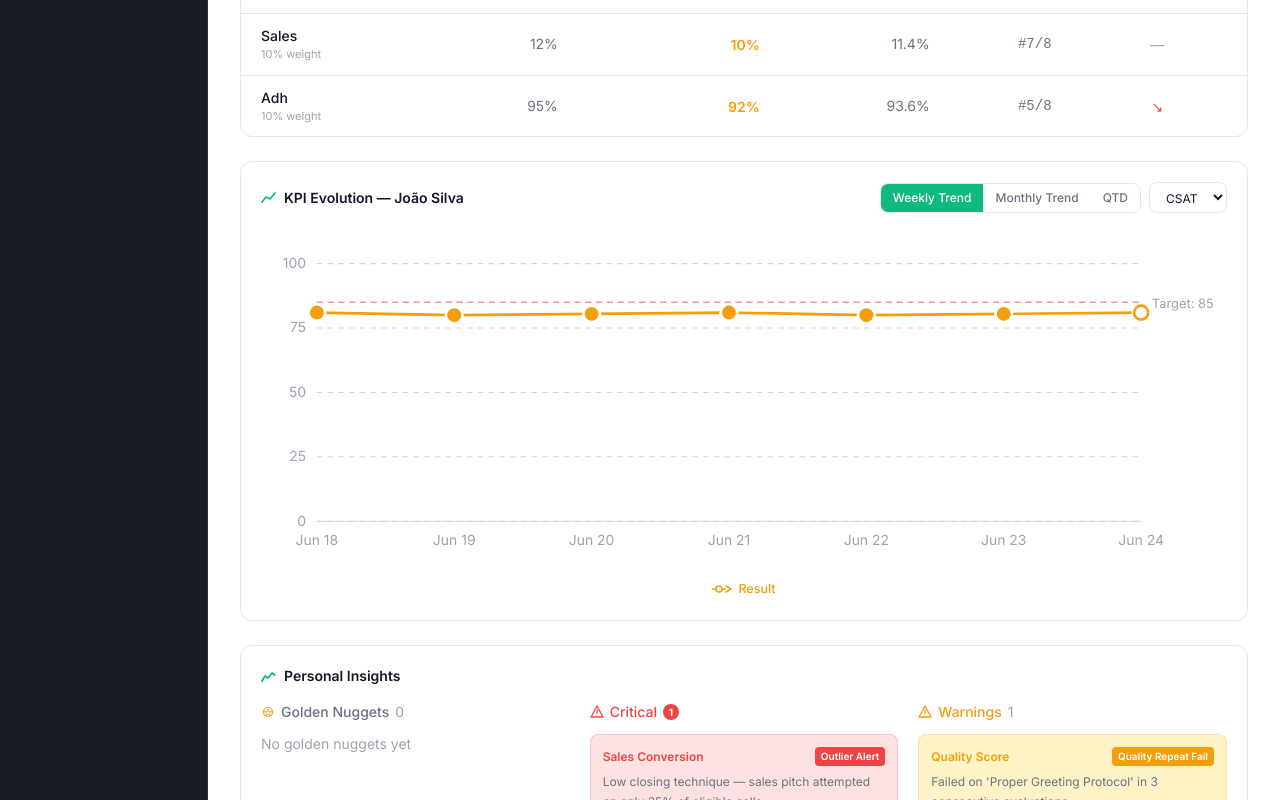
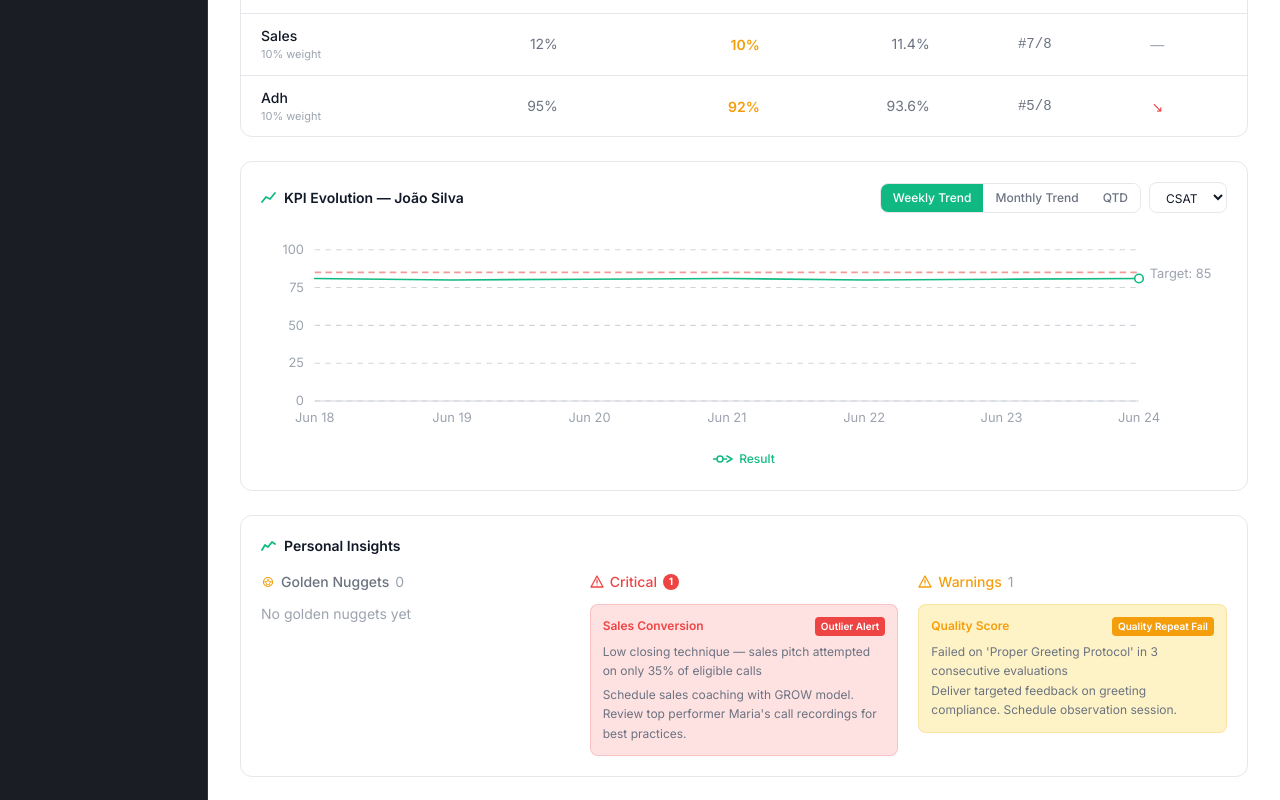
Before and after one commit to andresromero-blip/ops-supervisor-prototypes, a Next.js app: page /projects/20260620-agent-view in a window 1280 px wide. Shown: the part 594-1394 px from the top of the page. Built offline with nearby package versions, Linux system fonts and the light colour scheme.

Commit message:
Update page.tsx

```diff
--- a/app/projects/20260620-agent-view/page.tsx
+++ b/app/projects/20260620-agent-view/page.tsx
@@ -114,23 +114,22 @@ const DATES_MONTHLY = ["M-3","M-2","M-1"];
 const DATES_QTD     = ["Apr","May","Jun"];
 
 function KpiEvolutionChart({
-  vals, dates, target, color,
+  vals, dates, target,
 }: {
   vals: number[]; dates: string[]; target: number; color: string;
 }) {
   const [hoverIdx, setHoverIdx] = useState<number | null>(null);
 
-  // SVG canvas
+  // Always green — matches original exactly
+  const lineColor = "#10B981";
+
+  // SVG canvas — compact height matching original card
   const W  = 900;
-  const H  = 320;
-  const PL = 52;   // Y-axis labels
-  const PR = 80;   // "Target: N" text
-  const PT = 24;   // top
-  const PB = 44;   // X-axis labels
-
-  const lineColor = color === "green" ? "#10B981"
-                  : color === "orange" ? "#F59E0B"
-                  : "#EF4444";
+  const H  = 200;
+  const PL = 50;
+  const PR = 82;
+  const PT = 16;
+  const PB = 36;
 
   // Y scale: 0 → rounded max
   const rawMax = Math.max(...vals, target);
@@ -144,8 +143,10 @@ function KpiEvolutionChart({
   const yTicks   = [0, 25, 50, 75, 100].filter(t => t <= yMax + 5);
   const targetY  = toY(target);
   const points   = vals.map((v, i) => [toX(i), toY(v)] as [number, number]);
-  const linePath = points.map(([x, y], i) =>
-    `${i === 0 ? "M" : "L"} ${x.toFixed(1)} ${y.toFixed(1)}`).join(" ");
+  const linePath = points
+    .map(([x, y], i) => `${i === 0 ? "M" : "L"} ${x.toFixed(1)} ${y.toFixed(1)}`)
+    .join(" ");
+
   const segW = (W - PL - PR) / Math.max(dates.length - 1, 1);
 
   return (
@@ -156,32 +157,28 @@ function KpiEvolutionChart({
         style={{ display: "block", aspectRatio: `${W}/${H}` }}
         onMouseLeave={() => setHoverIdx(null)}
       >
-        {/* White background for plot area */}
+        {/* White plot area */}
         <rect x={PL} y={PT} width={W - PL - PR} height={H - PT - PB} fill="#fff" />
 
-        {/* Y grid lines — dashed, matching original */}
+        {/* Y grid lines — dashed */}
         {yTicks.map(tick => {
           const ty = toY(tick);
           return (
             <g key={tick}>
               <line
                 x1={PL} y1={ty} x2={W - PR} y2={ty}
-                stroke="#D1D5DB"
-                strokeWidth="1"
-                strokeDasharray="5 5"
+                stroke="#D1D5DB" strokeWidth="1" strokeDasharray="5 5"
               />
               <text
                 x={PL - 10} y={ty + 4}
-                textAnchor="end"
-                fontSize="13"
-                fill="#9CA3AF"
-                fontFamily="Inter,system-ui,sans-serif"
+                textAnchor="end" fontSize="12"
+                fill="#9CA3AF" fontFamily="Inter,system-ui,sans-serif"
               >{tick}</text>
             </g>
           );
         })}
 
-        {/* X baseline — solid grey */}
+        {/* X baseline */}
         <line
           x1={PL} y1={H - PB} x2={W - PR} y2={H - PB}
           stroke="#D1D5DB" strokeWidth="1"
@@ -190,75 +187,61 @@ function KpiEvolutionChart({
         {/* Target line — red dashed */}
         <line
           x1={PL} y1={targetY} x2={W - PR} y2={targetY}
-          stroke="#EF4444"
-          strokeWidth="1.5"
-          strokeDasharray="6 4"
-          opacity="0.55"
+          stroke="#EF4444" strokeWidth="1.5"
+          strokeDasharray="6 4" opacity="0.55"
         />
         <text
           x={W - PR + 10} y={targetY + 5}
-          fontSize="12"
-          fill="#9CA3AF"
+          fontSize="12" fill="#9CA3AF"
           fontFamily="Inter,system-ui,sans-serif"
         >Target: {target}</text>
 
-        {/* Main data line */}
+        {/* Main line — thin, 1.5px */}
         <path
-          d={linePath}
-          fill="none"
-          stroke={lineColor}
-          strokeWidth="2.5"
-          strokeLinejoin="round"
-          strokeLinecap="round"
+          d={linePath} fill="none"
+          stroke={lineColor} strokeWidth="1.5"
+          strokeLinejoin="round" strokeLinecap="round"
         />
 
-        {/* Hover vertical line */}
+        {/* Hover crosshair */}
         {hoverIdx !== null && (
           <line
             x1={toX(hoverIdx)} y1={PT}
             x2={toX(hoverIdx)} y2={H - PB}
-            stroke="#9CA3AF"
-            strokeWidth="1"
+            stroke="#D1D5DB" strokeWidth="1"
           />
         )}
 
-        {/* Data points:
-            - All points: solid fill, white ring between fill and line (boxed look)
-            - Last point: white fill + colored stroke (hollow)
-         */}
+        {/* Only ONE dot visible — the hovered point (solid small green)
+            Last point always shows as hollow outline */}
         {points.map(([x, y], i) => {
           const isLast    = i === vals.length - 1;
           const isHovered = hoverIdx === i;
-          const r = isHovered ? 8 : 6.5;
+
+          if (isHovered) {
+            return (
+              <circle key={i} cx={x} cy={y} r={5}
+                fill={lineColor} stroke="none"
+              />
+            );
+          }
           if (isLast) {
             return (
-              <g key={i}>
-                {/* white halo */}
-                <circle cx={x} cy={y} r={r + 2.5} fill="#fff" />
-                {/* colored ring */}
-                <circle cx={x} cy={y} r={r} fill="#fff" stroke={lineColor} strokeWidth="2.5" />
-              </g>
+              <circle key={i} cx={x} cy={y} r={4}
+                fill="#fff" stroke={lineColor} strokeWidth="1.5"
+              />
             );
           }
-          return (
-            <g key={i}>
-              {/* white halo between line and dot */}
-              <circle cx={x} cy={y} r={r + 2.5} fill="#fff" />
-              {/* solid dot */}
-              <circle cx={x} cy={y} r={r} fill={lineColor} />
-            </g>
-          );
+          // All other points: invisible (line only)
+          return null;
         })}
 
         {/* X date labels */}
         {dates.map((d, i) => (
           <text
-            key={d}
-            x={toX(i)} y={H - PB + 22}
-            textAnchor="middle"
-            fontSize="13"
-            fill="#9CA3AF"
-            fontFamily="Inter,system-ui,sans-serif"
+            key={d} x={toX(i)} y={H - PB + 20}
+            textAnchor="middle" fontSize="12"
+            fill="#9CA3AF" fontFamily="Inter,system-ui,sans-serif"
           >{d}</text>
         ))}
 
@@ -268,11 +251,9 @@ function KpiEvolutionChart({
           const x0 = i === 0 ? PL : cx - segW / 2;
           const x1 = i === dates.length - 1 ? W - PR : cx + segW / 2;
           return (
-            <rect
-              key={i}
+            <rect key={i}
               x={x0} y={PT}
-              width={x1 - x0}
-              height={H - PT - PB}
+              width={x1 - x0} height={H - PT - PB}
               fill="transparent"
               onMouseEnter={() => setHoverIdx(i)}
             />
@@ -286,36 +267,30 @@ function KpiEvolutionChart({
         const pctY  = toY(vals[hoverIdx]) / H * 100;
         const right = pctX > 60;
         return (
-          <div
-            style={{
-              position: "absolute",
-              ...(right
-                ? { right: `calc(${100 - pctX}% + 14px)` }
-                : { left:  `calc(${pctX}% + 14px)` }),
-              top:             `${pctY}%`,
-              transform:       "translateY(-50%)",
-              background:      "#fff",
-              border:          "1px solid #F0F0F0",
-              borderRadius:    10,
-              padding:         "10px 14px",
-              pointerEvents:   "none",
-              whiteSpace:      "nowrap",
-              zIndex:          30,
-              boxShadow:       "0 2px 12px rgba(0,0,0,0.08)",
-              minWidth:        90,
-            }}
-          >
-            <p style={{
-              margin: 0, fontWeight: 600,
-              color: "#111827", fontSize: 13, marginBottom: 6,
-            }}>
+          <div style={{
+            position: "absolute",
+            ...(right
+              ? { right: `calc(${100 - pctX}% + 12px)` }
+              : { left:  `calc(${pctX}% + 12px)` }),
+            top:           `${pctY}%`,
+            transform:     "translateY(-50%)",
+            background:    "#fff",
+            border:        "1px solid #F0F0F0",
+            borderRadius:  10,
+            padding:       "9px 13px",
+            pointerEvents: "none",
+            whiteSpace:    "nowrap",
+            zIndex:        30,
+            boxShadow:     "0 2px 12px rgba(0,0,0,0.08)",
+            minWidth:      86,
+          }}>
+            <p style={{ margin: 0, fontWeight: 600, color: "#111827", fontSize: 13, marginBottom: 5 }}>
               {dates[hoverIdx]}
             </p>
             <div style={{ display: "flex", alignItems: "center", gap: 6 }}>
               <span style={{
                 width: 8, height: 8, borderRadius: "50%",
-                background: lineColor,
-                display: "inline-block", flexShrink: 0,
+                background: lineColor, display: "inline-block", flexShrink: 0,
               }} />
               <span style={{ color: lineColor, fontWeight: 600, fontSize: 13 }}>
                 : {vals[hoverIdx]}
@@ -326,14 +301,10 @@ function KpiEvolutionChart({
       })()}
 
       {/* Result label */}
-      <div style={{ textAlign: "center", marginTop: 8 }}>
+      <div style={{ textAlign: "center", marginTop: 6 }}>
         <span style={{
-          display:    "inline-flex",
-          alignItems: "center",
-          gap:        6,
-          fontSize:   12.5,
-          color:      lineColor,
-          fontWeight: 500,
+          display: "inline-flex", alignItems: "center", gap: 6,
+          fontSize: 12, color: lineColor, fontWeight: 500,
         }}>
           <svg width="20" height="10" viewBox="0 0 20 10" fill="none">
             <line x1="0" y1="5" x2="14" y2="5" stroke={lineColor} strokeWidth="1.5" />
```
